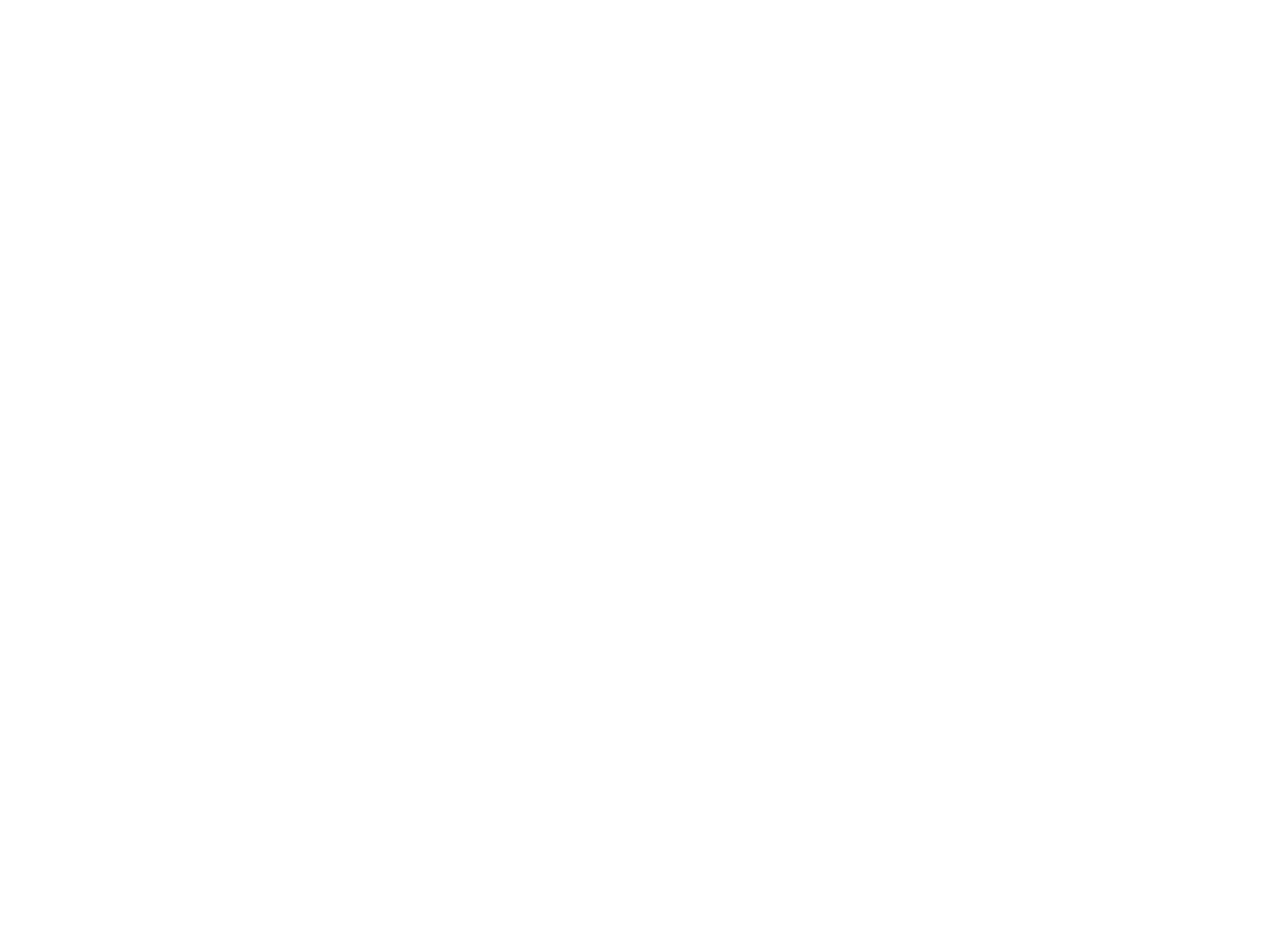
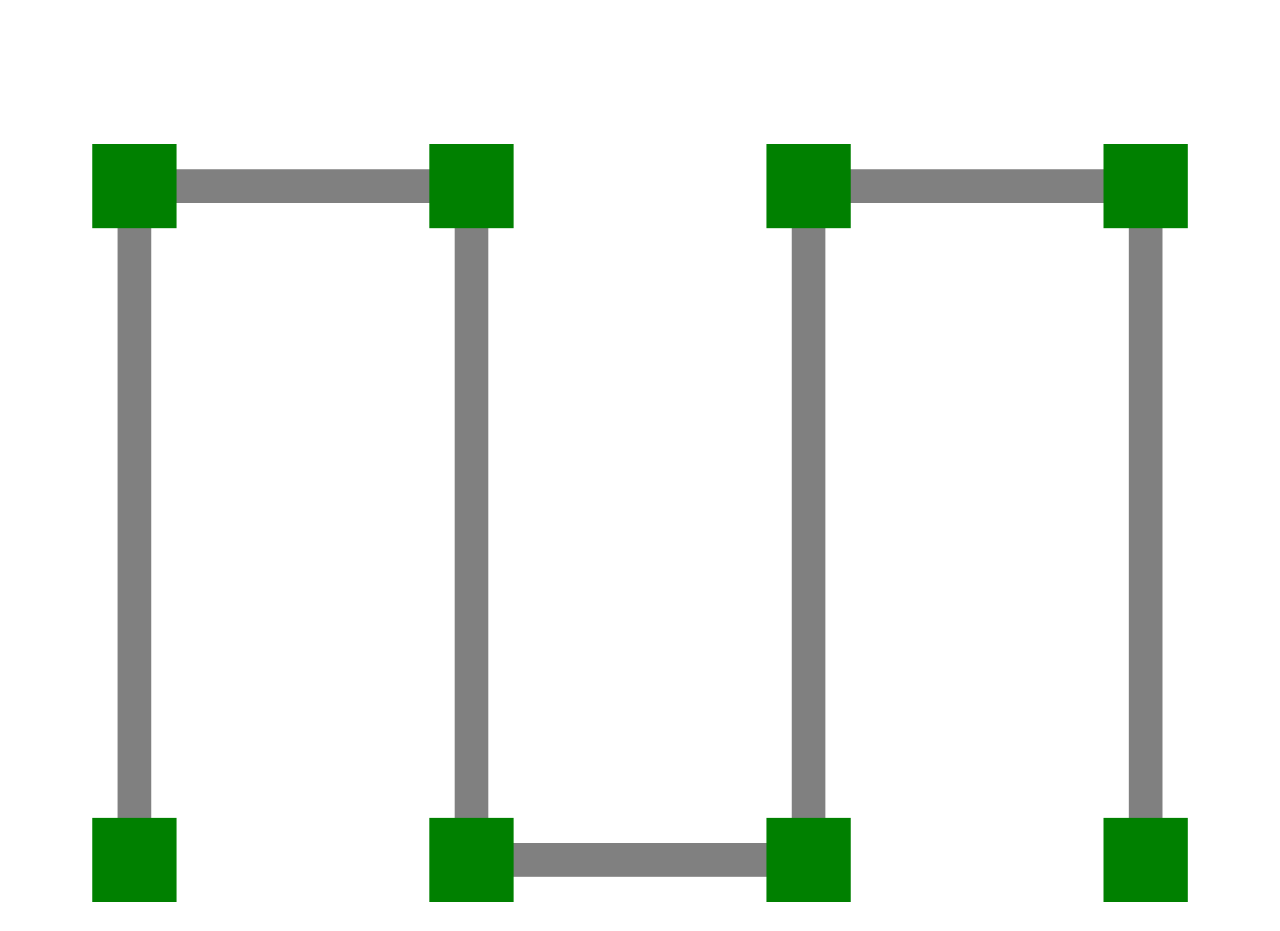
Before and after one commit to lee906/manufacturing_process_mk43, a React (Vite) app in the folder dashboard_frontend/: page /factory2d in a window 1280 px wide. Shown: the part 940-1871 px from the top of the page. Built offline with nearby package versions, Linux system fonts and the light colour scheme.

Commit message:
feat: 테스트용 2d공장 (#5)
ㅇㅇ

```diff
--- a/dashboard_frontend/src/components/Factory2D.jsx
+++ b/dashboard_frontend/src/components/Factory2D.jsx
@@ -1,8 +1,36 @@
+import React, { useEffect, useRef } from 'react';
+
 const Factory2D = () => {
-    return (
+  const canvasRef = useRef(null);
 
+  useEffect(() => {
+    const canvas = canvasRef.current;
+    if (!canvas) return;
 
-        <div className="row g-3">
+    const ctx = canvas.getContext('2d');
+
+    // 수직 컨베이어 벨트
+    for (let x = 130; x <= 1330; x += 400) {
+      ctx.fillStyle = 'gray';
+      ctx.fillRect(x, 100, 40, 700);
+    }
+
+    // 수평 컨베이어 벨트
+    for (let i = 0; i < 3; i++) {
+      ctx.fillStyle = 'gray';
+      ctx.fillRect(200 + (i * 400), i % 2 === 0 ? 30 : 830, 300, 40);
+    }
+
+    // 상단과 하단의 녹색 사각형들
+    for (let x = 100; x <= 1300; x += 400) {
+      ctx.fillStyle = 'green';
+      ctx.fillRect(x, 0, 100, 100);    // 상단 사각형
+      ctx.fillRect(x, 800, 100, 100);  // 하단 사각형
+    }
+  }, []);
+
+  return (
+    <div className="row g-3">
       <div className="col-sm-6 col-lg-4">
         <div className="card">
           <div className="card-body" style={{ height: "50rem" }}>
@@ -13,15 +41,21 @@
       <div className="col-sm-6 col-lg-8">
         <div className="card">
           <div className="card-body" style={{ height: "50rem" }}>
-
+            <canvas
+              ref={canvasRef}
+              width="1500"
+              height="900"
+              style={{
+                width: '100%',
+                height: '100%',
+                objectFit: 'contain'
+              }}
+            />
           </div>
         </div>
       </div>
-
     </div>
-
-
-    )
-}
+  );
+};
 
 export default Factory2D;
```
